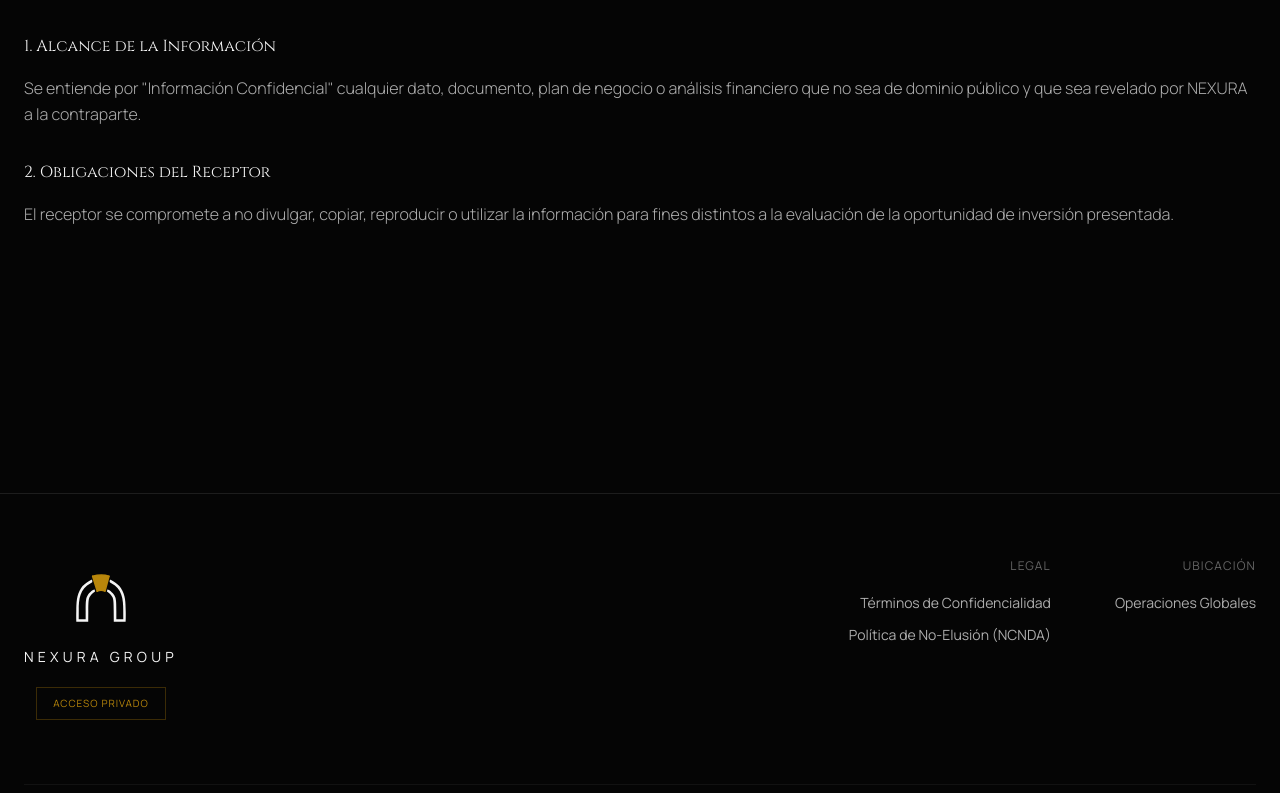
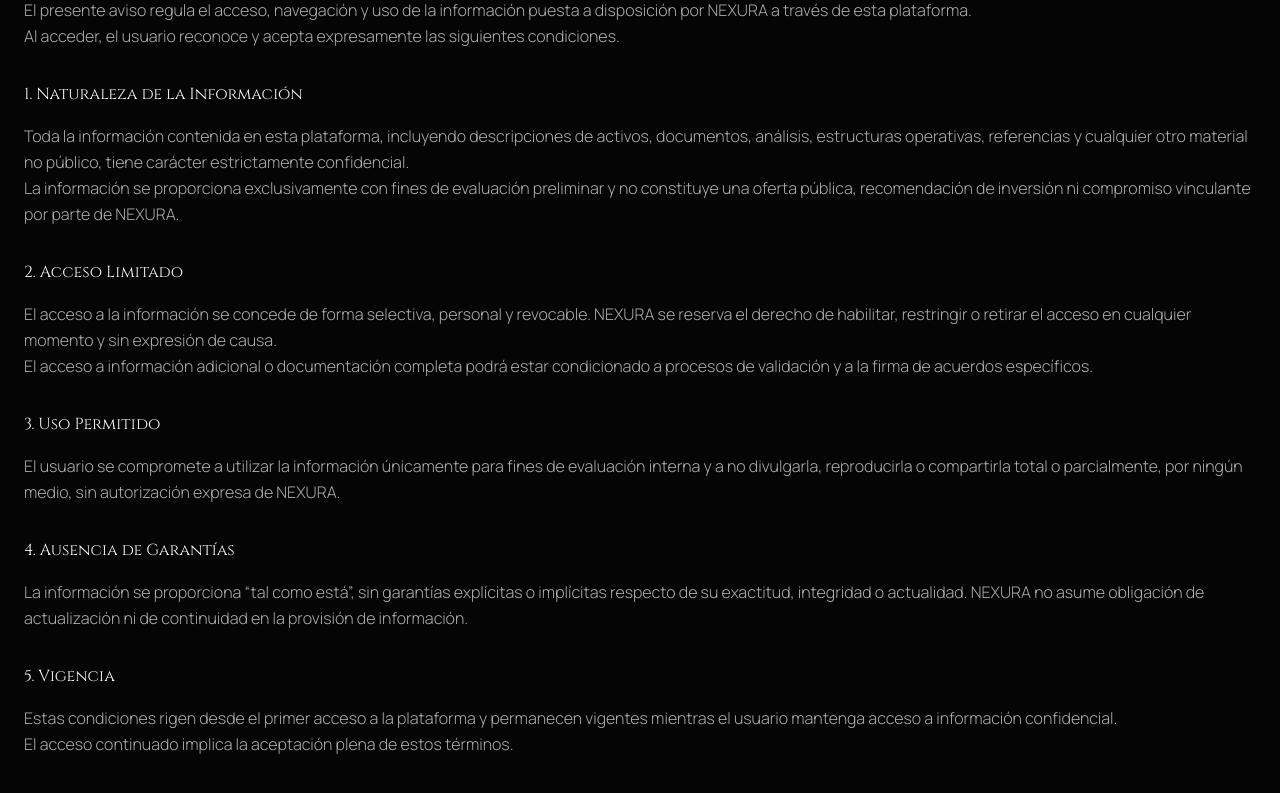
Before and after one commit to free4fun/nexura, a Next.js app: page /legal/terms in a window 1280 px wide. Shown: the part 307-1100 px from the top of the page. Built offline with nearby package versions, Linux system fonts and the light colour scheme.

Commit message:
feat: update NCNDA and Terms components with enhanced legal content and clarity; improve structure and readability

```diff
--- a/app/legal/ncnda/page.tsx
+++ b/app/legal/ncnda/page.tsx
@@ -5,15 +5,49 @@
     <div className="pt-32 pb-24 px-6 min-h-screen">
           <div className="max-w-7xl mx-auto">
           <span className="text-nexura-gold text-xs font-bold tracking-[0.2em] uppercase mb-4 block">Documentación Legal</span>
-          <h1 className="font-serif text-3xl md:text-5xl text-nexura-white mb-12">Política de No-Elusión</h1>
+          <h1 className="font-serif text-3xl md:text-5xl text-nexura-white mb-12">Política de No Elusión y Relación de Intermediación</h1>
 
           <div className="prose prose-invert prose-lg text-nexura-white/70 font-light leading-relaxed">
-             <p>Acuerdo de No Elusión y No Divulgación (NCNDA) conforme a las normas de la Cámara de Comercio Internacional (ICC 619).</p>
-             <h4 className="text-nexura-white font-serif mt-8 mb-4">1. Propósito</h4>
-             <p>El propósito de este acuerdo es proteger los intereses comerciales de NEXURA y sus asociados, asegurando que las partes presentadas no sean contactadas directamente sin el consentimiento expreso y por escrito de NEXURA.</p>
-             <h4 className="text-nexura-white font-serif mt-8 mb-4">2. Vigencia</h4>
-             <p>Este acuerdo tendrá una vigencia de 5 años desde la fecha de la última introducción o intercambio de información sensible.</p>
-             <p>Cualquier intento de eludir a NEXURA resultará en acciones legales inmediatas bajo la jurisdicción competente.</p>
+             <p>
+               La presente política establece los principios que rigen la relación de intermediación de NEXURA respecto de las oportunidades, activos y contrapartes presentadas a través de esta plataforma.
+             </p>
+             <p>
+               El acceso a información identificable o sensible implica la aceptación de las siguientes condiciones.
+             </p>
+
+             <h4 className="text-nexura-white font-serif mt-8 mb-4">1. Rol de NEXURA</h4>
+             <p>
+               NEXURA actúa como estructurador e intermediario en la identificación, encuadre y conexión de oportunidades de alto valor entre partes interesadas.
+             </p>
+             <p>
+               La información, referencias y contactos facilitados por NEXURA son el resultado de su actividad profesional y constituyen parte esencial de su rol de intermediación.
+             </p>
+
+             <h4 className="text-nexura-white font-serif mt-8 mb-4">2. Prohibición de Elusión</h4>
+             <p>
+               El usuario se compromete a no contactar, negociar ni establecer relación directa o indirecta con propietarios, contrapartes, inversores, operadores o terceros vinculados a una oportunidad presentada por NEXURA, sin su conocimiento y participación.
+             </p>
+             <p>
+               Cualquier intento de eludir a NEXURA en una operación derivada directa o indirectamente de la información recibida será considerado una violación de esta política.
+             </p>
+
+             <h4 className="text-nexura-white font-serif mt-8 mb-4">3. Alcance de la Obligación</h4>
+             <p>
+               La obligación de no elusión aplica tanto durante el período de evaluación como con posterioridad, independientemente de que se concrete o no una operación y aun cuando no se haya firmado un acuerdo formal.
+             </p>
+             <p>
+               Cuando corresponda, estas condiciones serán reforzadas mediante la firma de un acuerdo específico de confidencialidad y no elusión (NCNDA).
+             </p>
+
+             <h4 className="text-nexura-white font-serif mt-8 mb-4">4. Consecuencias</h4>
+             <p>
+               La violación de esta política dará lugar a la revocación inmediata del acceso y a la exclusión permanente de futuras oportunidades, sin perjuicio de las acciones legales que pudieran corresponder.
+             </p>
+
+             <h4 className="text-nexura-white font-serif mt-8 mb-4">5. Aceptación</h4>
+             <p>
+               El acceso a información sensible, la solicitud de documentación o la continuación de conversaciones con NEXURA implica la aceptación expresa de esta política.
+             </p>
           </div>
        </div>
     </div>
--- a/app/legal/terms/page.tsx
+++ b/app/legal/terms/page.tsx
@@ -5,14 +5,56 @@
     <div className="pt-32 pb-24 px-6 min-h-screen">
           <div className="max-w-7xl mx-auto">
           <span className="text-nexura-gold text-xs font-bold tracking-[0.2em] uppercase mb-4 block">Documentación Legal</span>
-          <h1 className="font-serif text-3xl md:text-5xl text-nexura-white mb-12">Términos de Confidencialidad</h1>
+          <h1 className="font-serif text-3xl md:text-5xl text-nexura-white mb-12">Términos de Confidencialidad y Acceso Restringido</h1>
 
           <div className="prose prose-invert prose-lg text-nexura-white/70 font-light leading-relaxed">
-             <p>La presente Política de Confidencialidad rige el acceso y uso de la información proporcionada por NEXURA Private Office. Al acceder a esta plataforma, usted reconoce que toda la información técnica, financiera y estratégica es de carácter estrictamente confidencial.</p>
-             <h4 className="text-nexura-white font-serif mt-8 mb-4">1. Alcance de la Información</h4>
-             <p>Se entiende por "Información Confidencial" cualquier dato, documento, plan de negocio o análisis financiero que no sea de dominio público y que sea revelado por NEXURA a la contraparte.</p>
-             <h4 className="text-nexura-white font-serif mt-8 mb-4">2. Obligaciones del Receptor</h4>
-             <p>El receptor se compromete a no divulgar, copiar, reproducir o utilizar la información para fines distintos a la evaluación de la oportunidad de inversión presentada.</p>
+             <p>
+               El presente aviso regula el acceso, navegación y uso de la información puesta a disposición por NEXURA a través de esta plataforma.
+             </p>
+             <p>
+               Al acceder, el usuario reconoce y acepta expresamente las siguientes condiciones.
+             </p>
+
+             <h4 className="text-nexura-white font-serif mt-8 mb-4">1. Naturaleza de la Información</h4>
+             <p>
+               Toda la información contenida en esta plataforma, incluyendo descripciones de activos, documentos, análisis, estructuras operativas,
+               referencias y cualquier otro material no público, tiene carácter estrictamente confidencial.
+             </p>
+             <p>
+               La información se proporciona exclusivamente con fines de evaluación preliminar y no constituye una oferta pública, recomendación de
+               inversión ni compromiso vinculante por parte de NEXURA.
+             </p>
+
+             <h4 className="text-nexura-white font-serif mt-8 mb-4">2. Acceso Limitado</h4>
+             <p>
+               El acceso a la información se concede de forma selectiva, personal y revocable.
+               NEXURA se reserva el derecho de habilitar, restringir o retirar el acceso en cualquier momento y sin expresión de causa.
+             </p>
+             <p>
+               El acceso a información adicional o documentación completa podrá estar condicionado a procesos de validación y a la firma de acuerdos
+               específicos.
+             </p>
+
+             <h4 className="text-nexura-white font-serif mt-8 mb-4">3. Uso Permitido</h4>
+             <p>
+               El usuario se compromete a utilizar la información únicamente para fines de evaluación interna y a no divulgarla, reproducirla o
+               compartirla total o parcialmente, por ningún medio, sin autorización expresa de NEXURA.
+             </p>
+
+             <h4 className="text-nexura-white font-serif mt-8 mb-4">4. Ausencia de Garantías</h4>
+             <p>
+               La información se proporciona “tal como está”, sin garantías explícitas o implícitas respecto de su exactitud, integridad o actualidad.
+               NEXURA no asume obligación de actualización ni de continuidad en la provisión de información.
+             </p>
+
+             <h4 className="text-nexura-white font-serif mt-8 mb-4">5. Vigencia</h4>
+             <p>
+               Estas condiciones rigen desde el primer acceso a la plataforma y permanecen vigentes mientras el usuario mantenga acceso a información
+               confidencial.
+             </p>
+             <p>
+               El acceso continuado implica la aceptación plena de estos términos.
+             </p>
           </div>
        </div>
     </div>
```
